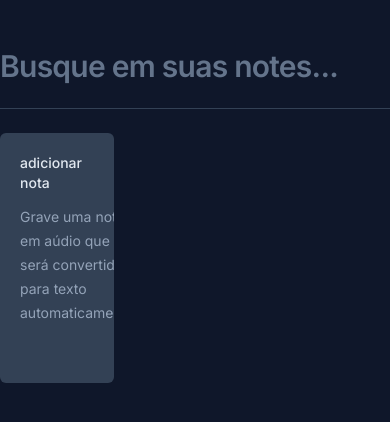
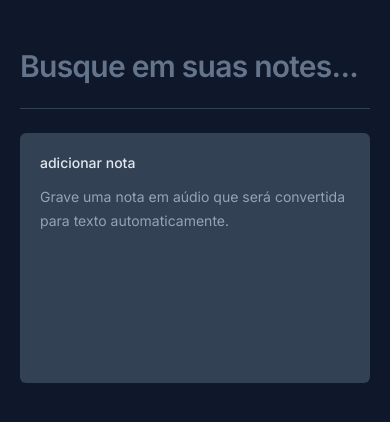
Before and after one commit to paulocod/Notes, a React (Vite) app: page / in a window 390 px wide. Shown: the top 422 px of the page. Built offline with nearby package versions, Linux system fonts and the light colour scheme.

Commit message:
change to responsive

```diff
--- a/src/app.tsx
+++ b/src/app.tsx
@@ -44,7 +44,7 @@
     : notes
 
   return (
-    <div className="mx-auto max-w-6xl my-12 space-y-6">
+    <div className="mx-auto max-w-6xl my-12 space-y-6 px-5">
       <form className="w-full">
         <input
           type="text"
@@ -56,7 +56,7 @@
 
       <div className="h-px bg-slate-700" />
 
-      <div className="grid grid-cols-3 gap-6 auto-rows-[250px]">
+      <div className="grid grid-cols-1 md:grid-cols-2 lg:grid-cols-3 gap-6 auto-rows-[250px]">
         <NewNoteCard onNoteCreated={onNoteCreated} />
         {filteredNotes.map(note => {
           return <NoteCard key={note.id} note={note} />
--- a/src/components/newNoteCard.tsx
+++ b/src/components/newNoteCard.tsx
@@ -98,7 +98,7 @@
 
             <Dialog.Portal>
                 <Dialog.Overlay className="inset-0 fixed bg-black/50" />
-                <Dialog.Content className="fixed overflow-hidden left-1/2 top-1/2 -translate-x-1/2 -translate-y-1/2 max-w-[640px] w-full h-[60vh] bg-slate-700 rounded-md flex flex-col outline-none">
+                <Dialog.Content className="fixed overflow-hidden inset-0 md:inset-auto md:left-1/2 md:top-1/2 md:-translate-x-1/2 md:-translate-y-1/2 md:max-w-[640px] w-full md:h-[60vh] bg-slate-700 md:rounded-md flex flex-col outline-none">
                     <Dialog.Close className="absolute right-0 top-0 bg-slate-800 p-1.5 text-slate-400 hover:text-slate-100">
                         < X className="size-5" />
                     </Dialog.Close>
--- a/src/components/noteCard.tsx
+++ b/src/components/noteCard.tsx
@@ -27,7 +27,7 @@
 
             <Dialog.Portal>
                 <Dialog.Overlay className="inset-0 fixed bg-black/50" />
-                <Dialog.Content className="fixed overflow-hidden left-1/2 top-1/2 -translate-x-1/2 -translate-y-1/2 max-w-[640px] w-full h-[60vh] bg-slate-700 rounded-md flex flex-col outline-none">
+                <Dialog.Content className="fixed overflow-hidden inset-0 md:inset-auto md:left-1/2 md:top-1/2 md:-translate-x-1/2 md:-translate-y-1/2 md:max-w-[640px] w-full md:h-[60vh] bg-slate-700 md:rounded-md flex flex-col outline-none">
                     <Dialog.Close className="absolute right-0 top-0 bg-slate-800 p-1.5 text-slate-400 hover:text-slate-100">
                         < X className="size-5" />
                     </Dialog.Close>
```
